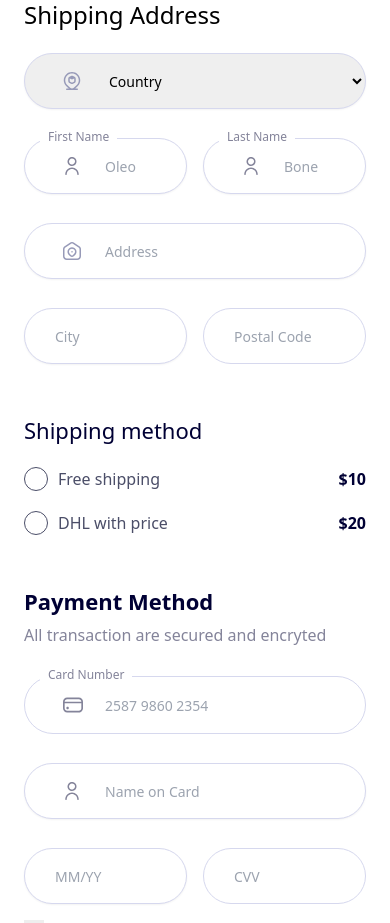
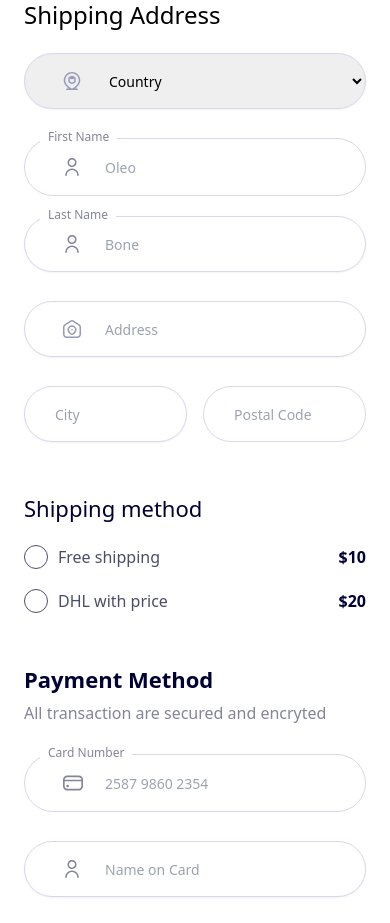
Before and after one commit to Rc0fficial/Checkout-Template, a Next.js app: page / in a window 390 px wide. Shown: the part 780-1703 px from the top of the page. Built offline with nearby package versions, Linux system fonts and the light colour scheme.

Commit message:
first name input error

```diff
--- a/src/components/Checkout.jsx
+++ b/src/components/Checkout.jsx
@@ -14,6 +14,17 @@ export const Checkout = () => {
   const [cardNumberError, setCardNumberError] = useState(null);
   const [email, setEmail] = useState("");
   const [emailError, setEmailError] = useState(null);
+  const [firstName, setFirstName] = useState("");
+  const [firstNameError, setFirstNameError] = useState(null);
+
+  function validateFirstName(firstName) {
+    return firstName.trim() === "";
+  }
+
+  const handleInputChange = (event) => {
+    setFirstName(event.target.value);
+    setFirstNameError("");
+  };
 
   function validateEmail(email) {
     const regex = /^[^\s@]+@[^\s@]+\.[^\s@]+$/;
@@ -45,7 +56,26 @@ export const Checkout = () => {
     }
   }
 
+  const handleValidation = () => {
+    if (firstName.trim() === "") {
+      setFirstNameError("Empty Name");
+      return false;
+    }
+    // Add your additional validation checks here
+    // For example, you can check for a minimum length or specific characters
+
+    return true;
+  };
+
   const router = useRouter();
+
+  const handleSubmit = () => {
+    if (handleValidation()) {
+      // Perform any necessary actions before routing
+      router.push("/next-page");
+    }
+  };
+
   const handleClick = () => {
     if (
       !cardNumberError &&
@@ -80,7 +110,11 @@ export const Checkout = () => {
                 error={emailError}
                 value={email}
               />
-              <ShippingAddressForm />
+              <ShippingAddressForm
+                onChange={handleInputChange}
+                value={firstName}
+                error={firstNameError}
+              />
               <ShippingMethodCard />
               <PaymentMethodCard
                 value={cardNumber}
@@ -92,7 +126,7 @@ export const Checkout = () => {
             </div>
             <div
               className="bg-[#050824] max-w-[240px] h-[50px] flex items-center justify-center gap-[6px] rounded-full mt-[50px] cursor-pointer hover:opacity-90"
-              onClick={handleClick}
+              onClick={handleSubmit}
             >
               <link rel="stylesheet" href="" />
               <div className="text-[#FFFFFF] font-semibold">Complete Order</div>
--- a/src/components/ShippingAddressForm.jsx
+++ b/src/components/ShippingAddressForm.jsx
@@ -4,14 +4,18 @@ import { User } from "./icons/User.svg";
 import { Location } from "./icons/Location.svg";
 import { HomeLocation } from "./icons/HomeLocation.svg";
 
-export const ShippingAddressForm = () => {
+export const ShippingAddressForm = ({ value, onChange, error }) => {
   const countries = ["USA", "Canada", "Mexico", "Brazil"];
   const [country, setCountry] = useState("");
-  const [firstName, setFirstName] = useState("");
+
   const [lastName, setLastName] = useState("");
   const [address, setAddress] = useState("");
   const [city, setCity] = useState("");
   const [postalCode, setPostalCode] = useState("");
+
+  const inputClass = error
+    ? "block w-full text-[14px] px-4 py-2 h-[58px] border-red-500 border-[1px] border-solid rounded-full focus:outline-none focus:border-red-500 custom-border pl-20"
+    : "block w-full text-[14px] px-4 py-2 h-[58px] border-[#D6D8EE] border-[1px] border-solid rounded-full focus:outline-none focus:border-blue-500 custom-border pl-20";
   return (
     <div>
       <div className="mt-[50px] text-[24px] ">
@@ -38,24 +42,26 @@ export const ShippingAddressForm = () => {
           </div>
         </div>
 
-        <div className="grid grid-cols-2 gap-4 mb-4 mt-[29px]">
-          <div>
-            <label className="relative flex items-center justify-center">
+        <div className="grid grid-cols-1 sm:grid-cols-2 gap-[20px] mb-4 mt-[29px]">
+          <div className="">
+            <label className="relative">
               <input
                 type="text"
                 id="first-name"
                 name="first-name"
-                value={firstName}
-                onChange={(e) => setFirstName(e.target.value)}
+                value={value}
+                onChange={onChange}
                 placeholder="Oleo"
-                className="w-full px-3 py-2 text-[#84849A] font-medium border-[#D6D8EE] border-[1px] border-solid rounded-full h-[56px] shadow-sm focus:outline-none focus:ring-blue-500 focus:border-blue-500 text-sm pl-20"
+                className={inputClass}
               />
+
               <span className="absolute top-[-10px] font-medium bg-white px-2 left-4 text-[12px] text-[#84849A]">
                 First Name
               </span>
               <div className="absolute top-0 left-0 h-full flex items-center pl-[39px]">
                 <User />
               </div>
+              {error && <div className="text-red-500 text-sm">{error}</div>}
             </label>
           </div>
           <div>
```
Also changed, not shown: src/components/ContactInformationCard.jsx (+0 -16 lines).
